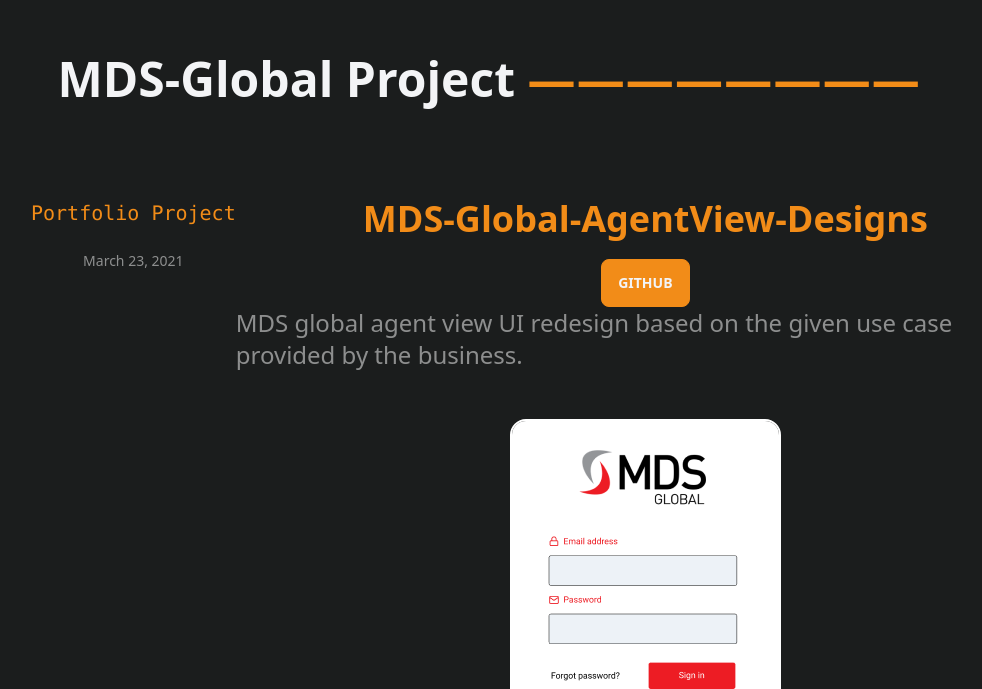
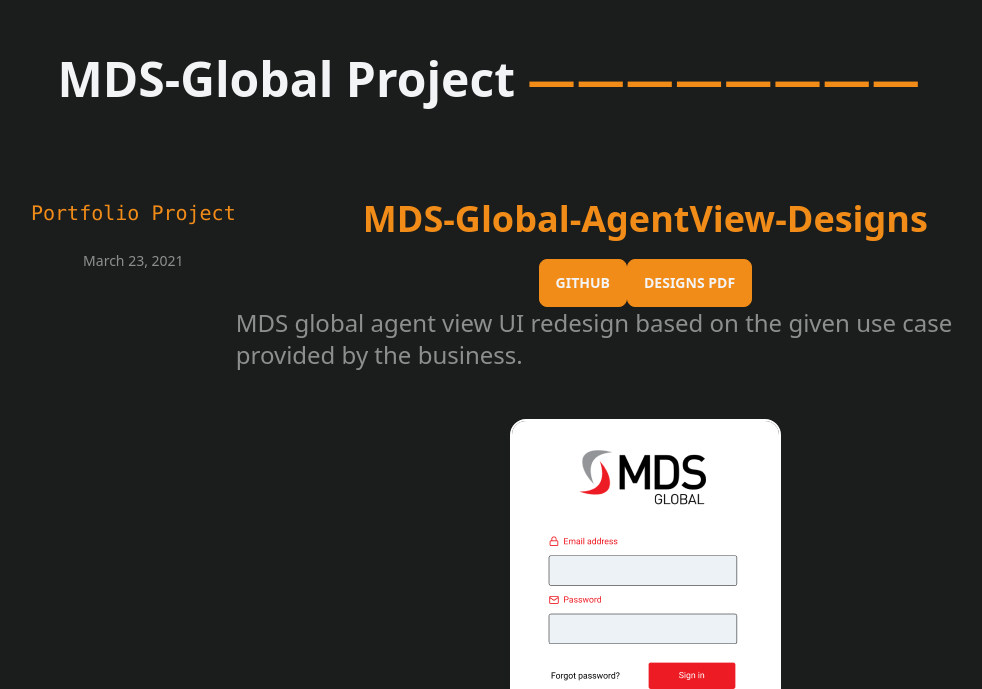
Before and after one commit to Benstarkie19/Ben-Starkie-Portfolio-UNIWORK, a Vue app: page /mds in a window 1280 px wide. Shown: the part 111-800 px from the top of the page, without its empty margins (9-991 px from the left). Built offline with nearby package versions, Linux system fonts and the light colour scheme; a web font is replaced by a local one; what @tailwindcss/typography would draw is missing.

Commit message:
added mds

```diff
--- a/src/views/Mds.vue
+++ b/src/views/Mds.vue
@@ -34,6 +34,11 @@
         <div class="md:flex-grow">
           <h3 class="mb-5 text-4xl text-center font-bold text-primary "> MDS-Global-AgentView-Designs</h3>
           <button class="btn btn-primary text-gray-100"> <a href="https://github.com/Benstarkie19/MDS-Global-AgentView-Designs">GitHub</a> </button>
+            <a
+              href="../assets/MDS Global Wire.pdf"
+              aria-label="CV"
+              title="CV"
+              class=""><button class="btn btn-primary text-gray-100">Designs PDF</button></a>
           <p class="mb-8 text-base leading-relaxed text-left text-gray-1000 lg:text-left lg:text-2xl opacity-50">MDS global agent view UI redesign based on the given use case provided by the business.  </p>
             <div class="flex-col hero-content lg:flex-row-reverse">
     <img src="../assets/screen2.png" class="rounded-2xl shadow-5xl border-2 border-white">
```
Also changed, not shown: 1 other file (tests, documents, lock files or other folders).
